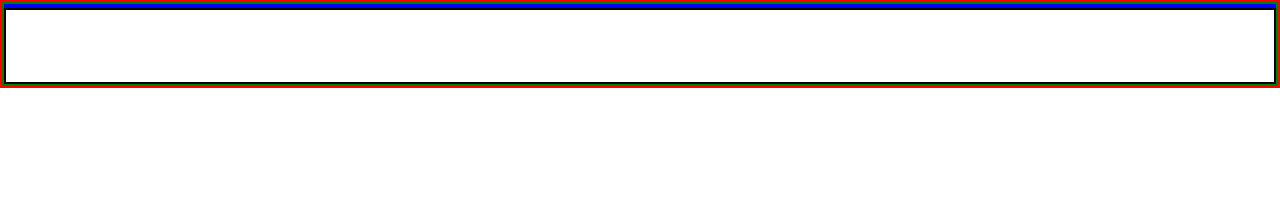
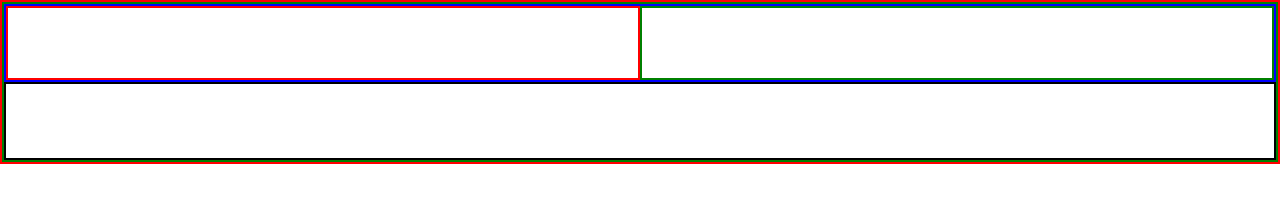
Before and after one commit to rsreehari/NETFLIX--CLONE, a plain HTML site: page index.html in a window 1280 px wide. Drawn offline with Linux system fonts and the light colour scheme.

Commit message:
updated structure

```diff
--- a/index.html
+++ b/index.html
@@ -9,11 +9,11 @@
 <body>
     <div class="mainNetflixContainer">
         <nav class="Navcontainer">
-            <div class="upper">
-                <div class="upperleft"></div>
-                <div class="upperright"></div>
+            <div class="upperNavbarsection">
+                <div class="upperNavbarsectionleft"></div>
+                <div class="upperNavbarsectionright"></div>
             </div>
-            <div class="lower">
+            <div class="lowerNavbarsection">
                 <ul class="menu">
                     <li class="menuListItems"></li>
                     <li class="menuListItems"></li>
--- a/style.css
+++ b/style.css
@@ -6,16 +6,37 @@
 
 .mainNetflixContainer{
     border: 2px solid red;
+
 }
 
 nav{
     border: 2px solid green;
+    height: 20vh;
 
 }
 
-.upper{
+.upperNavbarsection{
     border: 2px solid blue;
+    display: flex;
+    height: 50%;
+
 }
-.lower{
-    border : 2px solid black
+.lowerNavbarsection{
+    border : 2px solid black;
+    height: 50%;
 }
+
+.upperNavbarsectionleft{
+    border: 2px solid red;
+    width: 50%;
+
+}
+
+.upperNavbarsectionright{
+    border: 2px solid green;
+    width: 50%;
+}
+
+.lowerNavbarsection{
+    border: 2px solid black;
+}
```
